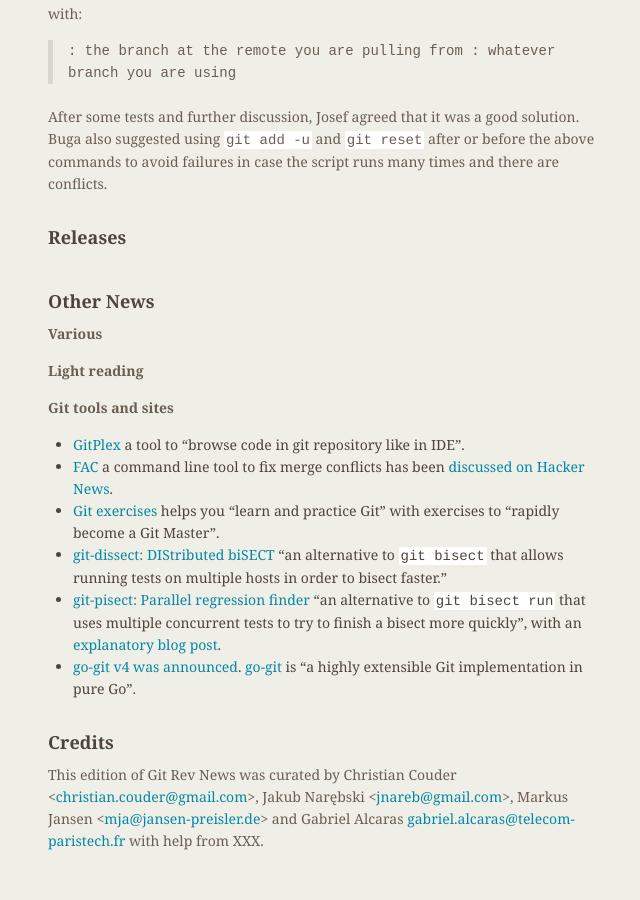
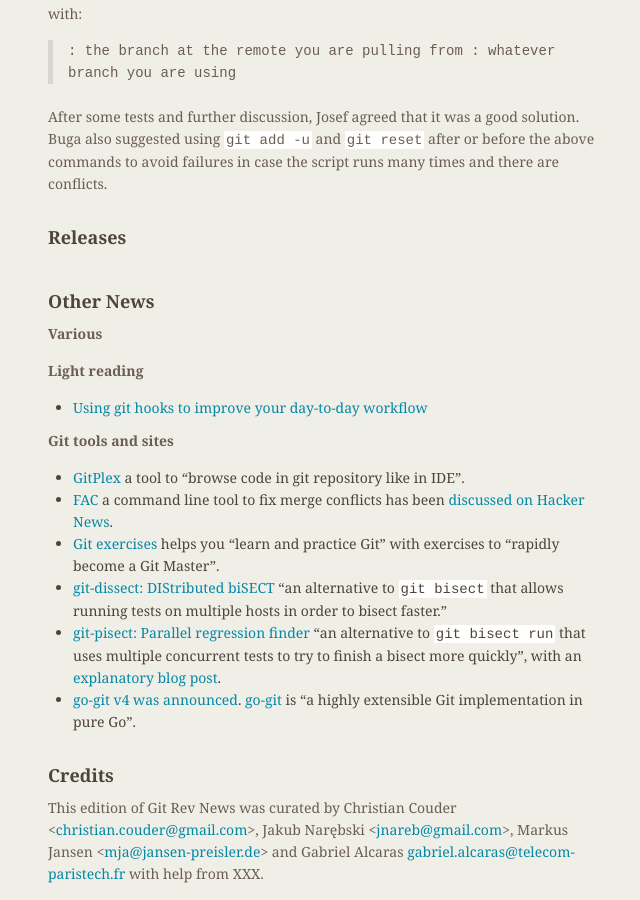
Before and after one commit to git/git.github.io, a Jekyll site: the page built from rev_news/drafts/edition-35.md, in a window 1280 px wide and 900 px high, scrolled down 1389 px. Shown: the whole window, without its empty margins (486-1126 px from the left). Built offline with Jekyll 4.4.1, drawn with Linux system fonts in a browser that asks for light colours; before the commit the page ends 2256 px from its top, so only the background shows below that.

Commit message:
rn-35: add link to article about hooks

```diff
--- a/rev_news/drafts/edition-35.md
+++ b/rev_news/drafts/edition-35.md
@@ -112,6 +112,7 @@
 
 __Light reading__
 
+* [Using git hooks to improve your day-to-day workflow](https://wyeworks.com/blog/2018/1/3/using-git-hooks-to-improve-your-day-to-day-workflow/)
 
 __Git tools and sites__
 
```
